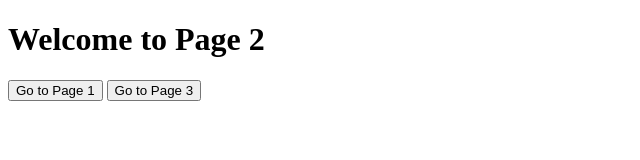
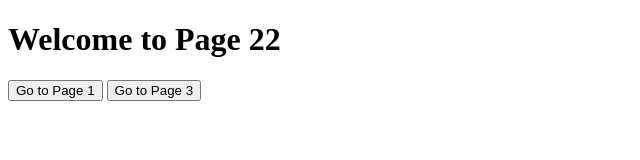
Before and after one commit to francisgrane/page2, a plain HTML site: page index.html in a window 1280 px wide. Shown: the full height of the page, 0-640 px from the left. Drawn offline with Linux system fonts and the light colour scheme.

Commit message:
Update index.html

```diff
--- a/index.html
+++ b/index.html
@@ -6,7 +6,7 @@
     <title>Page 2</title>
 </head>
 <body>
-    <h1>Welcome to Page 2</h1>
+    <h1>Welcome to Page 22</h1>
     <button onclick="18.117.145.158:30000='index.html'">Go to Page 1</button>
     <button onclick="18.117.145.158:30002='page3.html'">Go to Page 3</button>
 </body>
```
